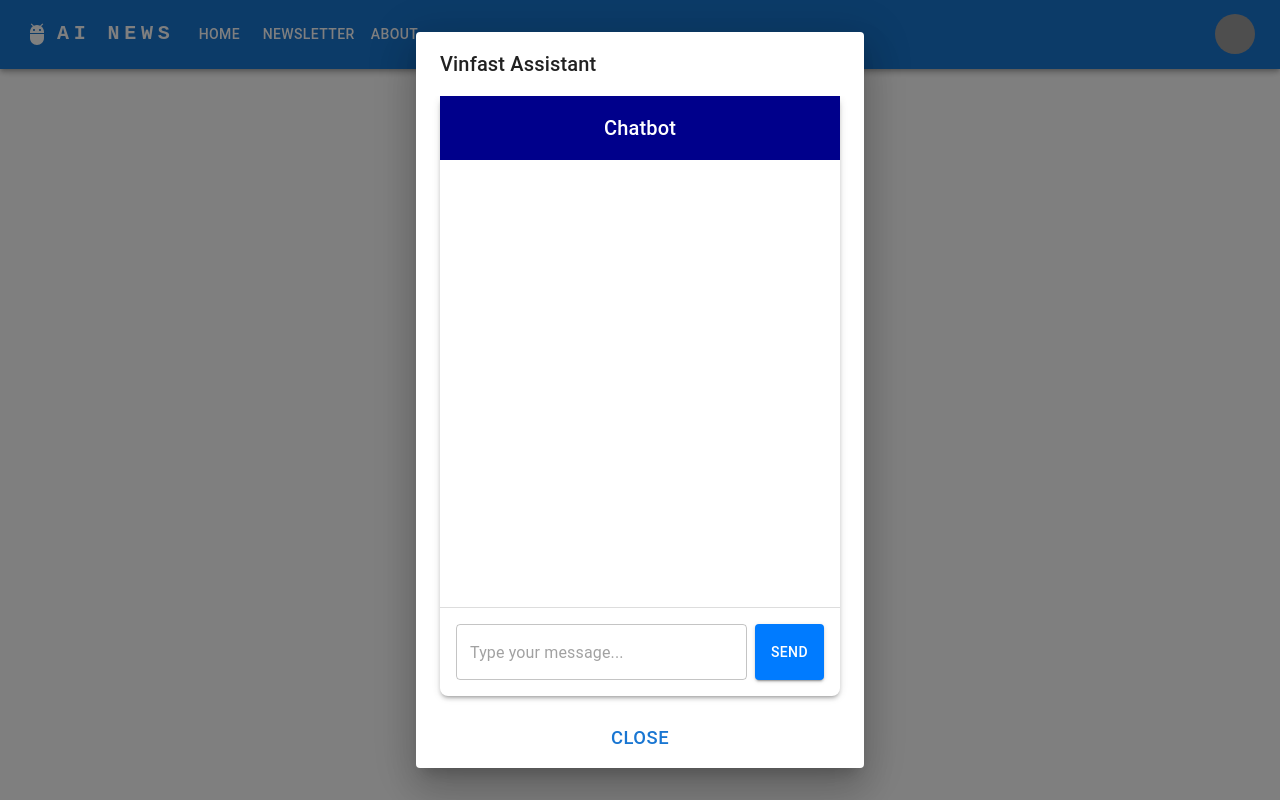
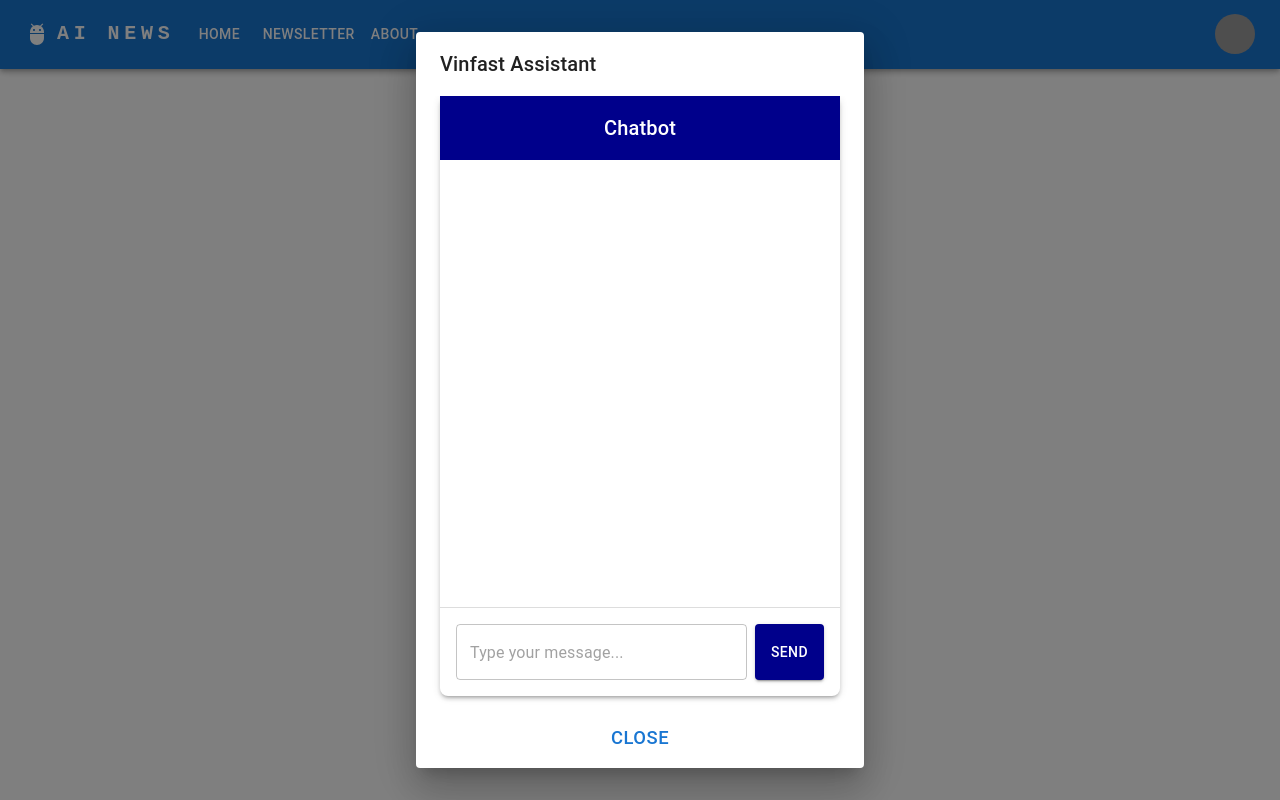
Before and after one commit to quanglam5102/NewsletterAI-FrontEnd, a React (Create React App) app: page /newsletter in a window 1280 px wide. Both pictures are taken after a click on the button "OPEN CHATBOT". Built offline with nearby package versions, Linux system fonts and the light colour scheme; grey boxes are pictures that could not be loaded.

Commit message:
Update Chatbot.js
Chatbot color changed to dark blue #00008b

```diff
--- a/src/Chatbot.js
+++ b/src/Chatbot.js
@@ -81,7 +81,7 @@
             onClick={handleSendMessage}
             variant="contained"
             color="primary"
-            sx={{ backgroundColor: '#007BFF', '&:hover': { backgroundColor: '#007BFF' } }}
+            sx={{ backgroundColor: '#00008b', '&:hover': { backgroundColor: '#00008b' } }}
             disabled={isLoading}
           >
             {isLoading ? 'Sending...' : 'Send'}
```
